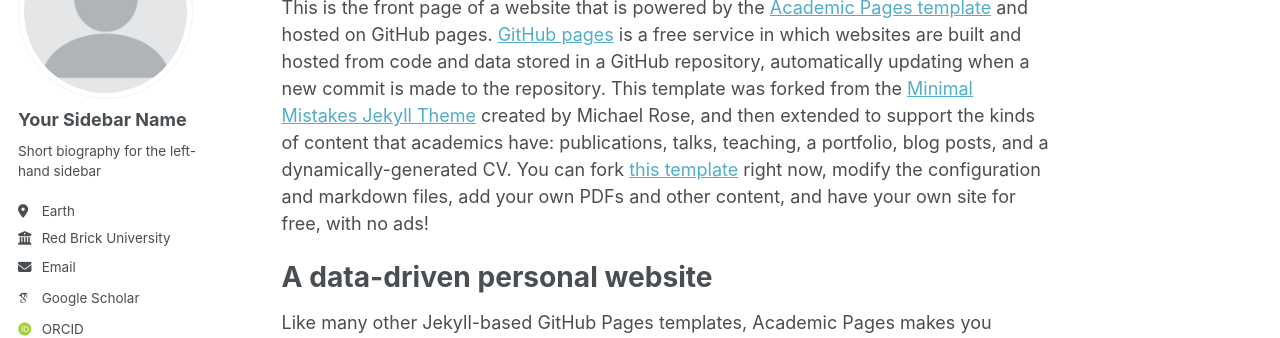
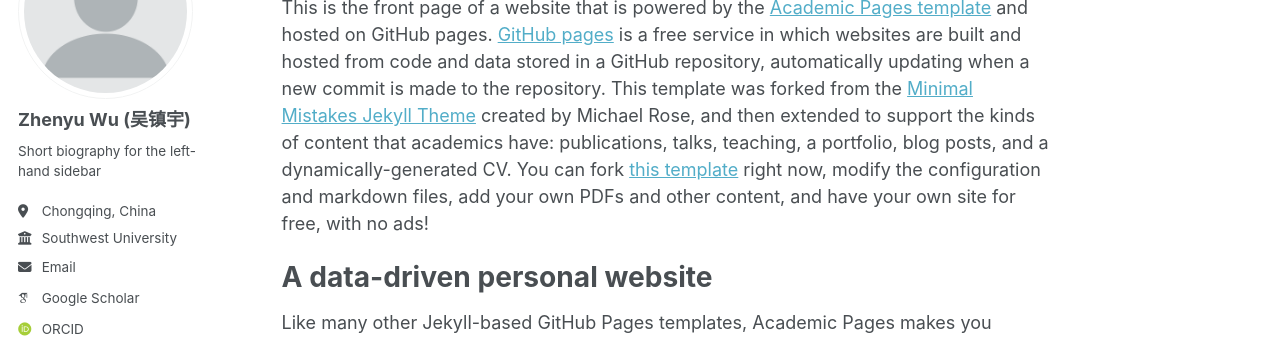
Before and after one commit to Zhenyu98/Zhenyu98.github.io, a Jekyll site: the page built from _pages/about.md, in a window 1280 px wide. Shown: the part 182-520 px from the top of the page. Built offline with Jekyll 4.4.1, drawn with Linux system fonts in a browser that asks for light colours; some web fonts are replaced.

Commit message:
Update _config.yml

```diff
--- a/_config.yml
+++ b/_config.yml
@@ -12,9 +12,9 @@
 title_separator          : "-"
 name                     : &name "Zhenyu Wu"
 description              : &description "personal description"
-url                      : https://academicpages.github.io # the base hostname & protocol for your site e.g. "https://mmistakes.github.io"
+url                      : https://Zhenyu98.github.io # the base hostname & protocol for your site e.g. "https://mmistakes.github.io"
 baseurl                  : "" # the subpath of your site, e.g. "/blog"
-repository               : "academicpages/academicpages.github.io"
+repository               : "Zhenyu98/Zhenyu98.github.io"
 
 # Site Author - The following control what appear as part of the author content on the side bar.
 #               If a field is blank the icon and link will not appear, otherwise it will be shown.
@@ -22,11 +22,11 @@
 author:
   # Biographic information
   avatar           : "profile.png"
-  name             : "Your Sidebar Name"
+  name             : "Zhenyu Wu (吴镇宇)"
   pronouns         : # example: "she/her"
   bio              : "Short biography for the left-hand sidebar"
-  location         : "Earth"
-  employer         : "Red Brick University"
+  location         : "Chongqing, China"
+  employer         : "Southwest University"
   uri              : # URL
   email            : "zheny_wu@163.com"
 
```
